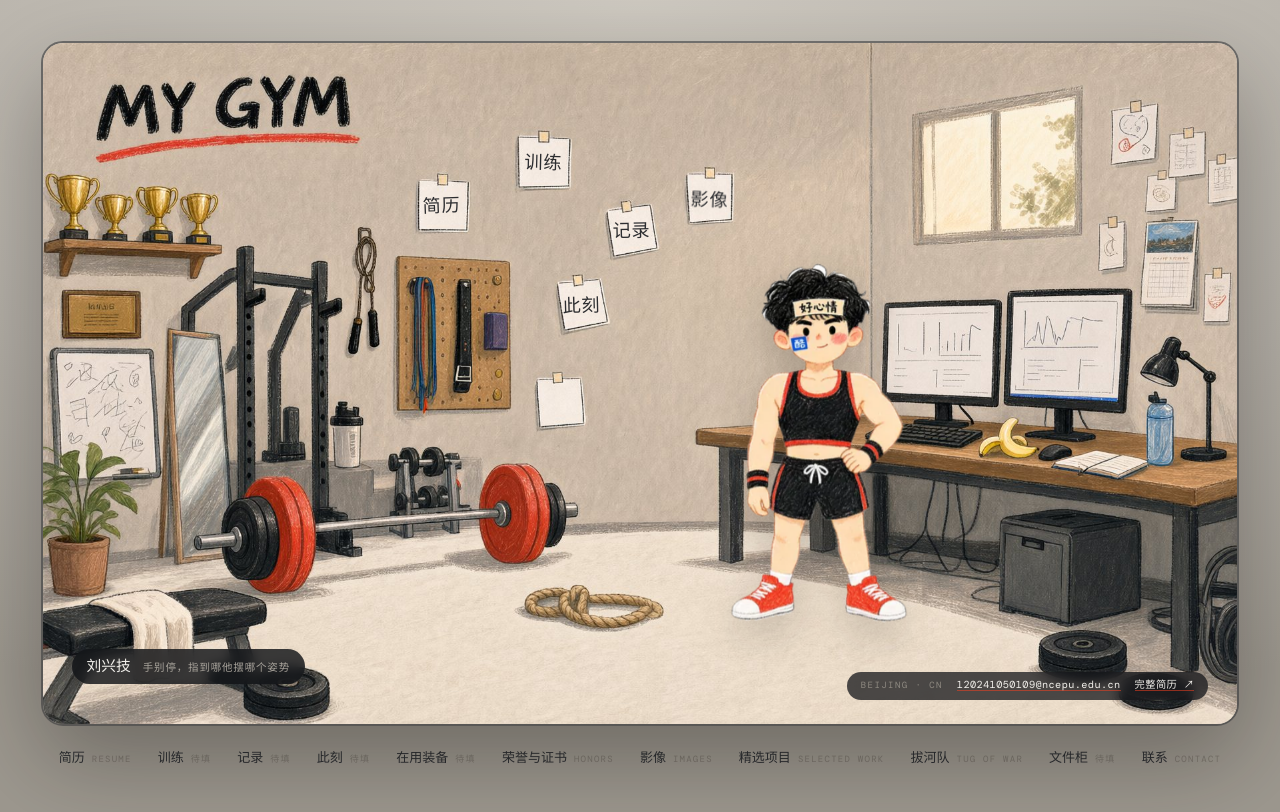
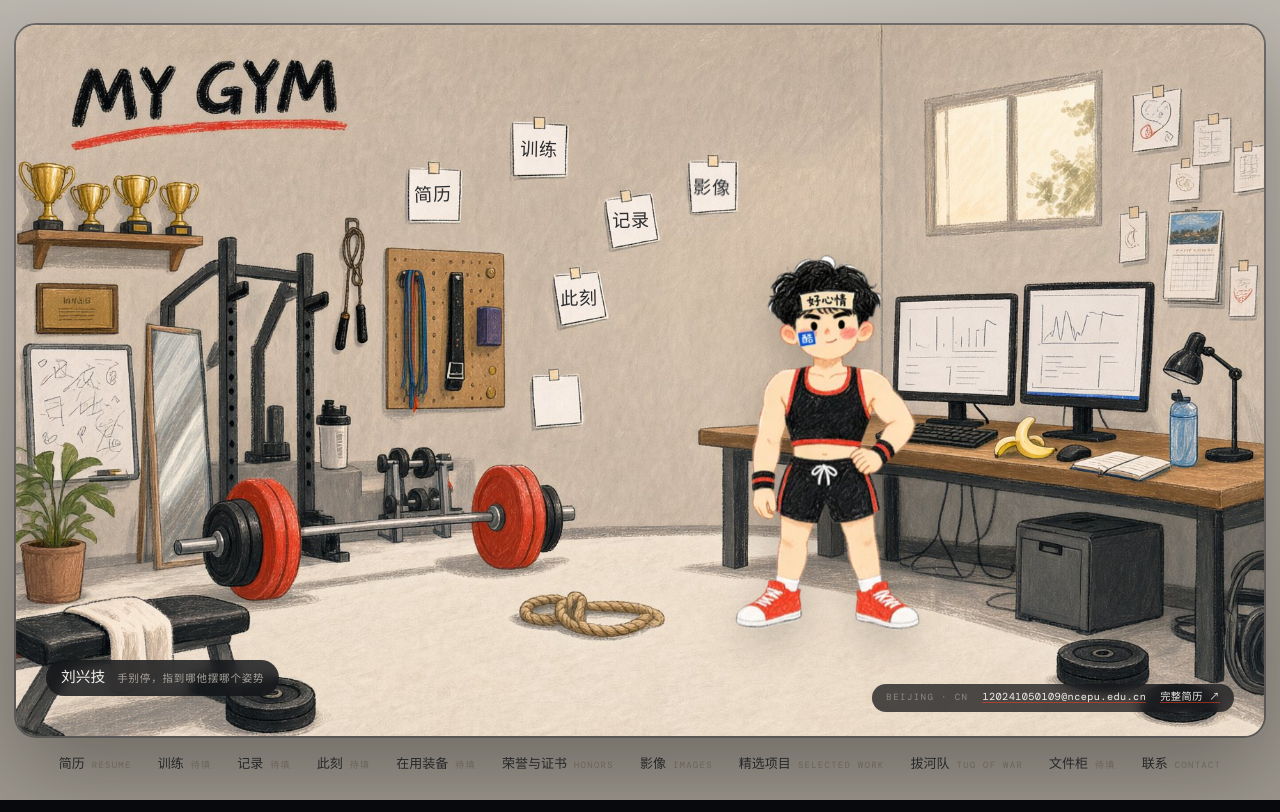
Before and after one commit to Sky-1026/-, a React (Vite) app: page / in a window 1280 px wide. Built offline with nearby package versions, Linux system fonts and the light colour scheme; a web font is replaced by a local one.

Commit message:
0.62
改

```diff
--- a/src/room.css
+++ b/src/room.css
@@ -7,12 +7,15 @@
   --paper: #d9d4cb;
   --ink: #17191d;
   --red: #f14120;
+  /* 画面上下要让出来的高度：内边距 ×2 + 索引那一行 + gap。
+     房间按这个余量把画面撑到窗口允许的最大。 */
+  --chrome: calc(clamp(10px, 1.1vw, 20px) * 2 + 46px);
   min-height: 100dvh;
   display: flex;
   flex-direction: column;
   justify-content: center;
-  gap: 18px;
-  padding: clamp(14px, 3.2vw, 46px);
+  gap: 12px;
+  padding: clamp(10px, 1.1vw, 20px);
   background:
     radial-gradient(120% 90% at 50% 0%, #cfcac1 0%, #b3aea6 62%, #9d988f 100%);
   color: var(--ink);
@@ -29,8 +32,10 @@
 /* ── 舞台 ── */
 .room-stage {
   position: relative;
-  width: 100%;
-  max-width: 1420px;
+  /* 撑到窗口允许的最大，但比例始终是背景图的 1792/1024：
+     宽度取「窗口宽」和「可用高 × 1.75」里小的那个，高度由 aspect-ratio 反推。
+     这样永远不会裁画面，热区百分比也就一直对得上纸上画的位置。 */
+  width: min(100%, max(320px, calc((100dvh - var(--chrome)) * 1.75)));
   margin: 0 auto;
   aspect-ratio: 1792 / 1024;
   border-radius: 22px;
@@ -334,7 +339,8 @@
   justify-content: center;
   gap: 4px 22px;
   width: 100%;
-  max-width: 1420px;
+  /* 和舞台同一个算法，索引这一行的宽度跟着画面对齐 */
+  max-width: min(100%, max(320px, calc((100dvh - var(--chrome)) * 1.75)));
   margin: 0 auto;
 }
 
@@ -365,6 +371,8 @@
 }
 
 @media (max-width: 620px) {
+  /* 竖屏是宽度受限，高度算法反而会把画面压小；下面还有卡片列表，直接按宽铺满 */
+  .room-stage { width: 100%; }
   .room-figure { left: 44%; width: 44%; }
   /* 手机上便利贴只有十几像素，点不准：关掉房间热点，改用下面的入口列表 */
   .room-hot { display: none; }
```
